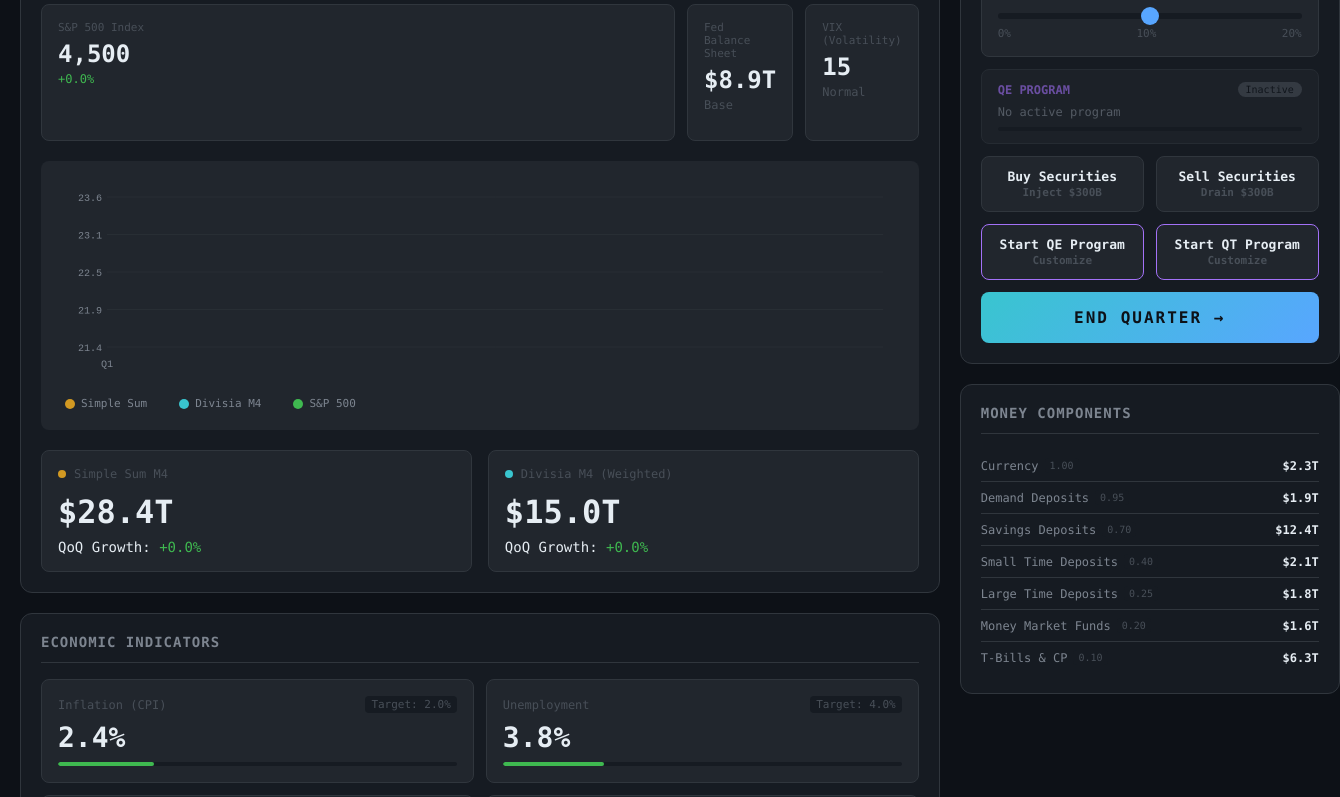
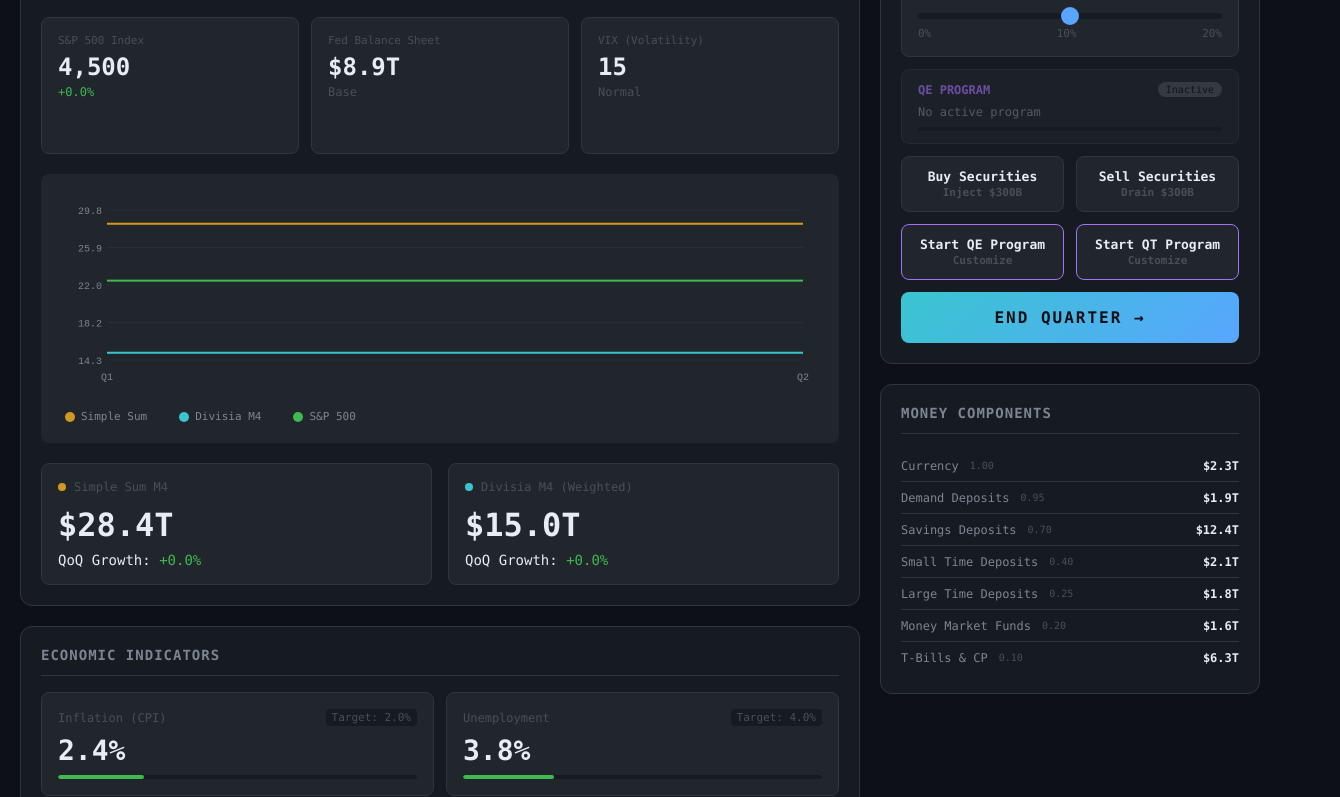
Before and after one commit to byStayo/abacus-website, a plain HTML site: page games/liquidity.html in a window 1280 px wide. Both pictures are taken after a click on the button "BEGIN YOUR TERM". Shown: the part 333-1130 px from the top of the page, 1340 px wide, since content can reach past the window. Drawn offline with Linux system fonts and the light colour scheme.

Commit message:
Fix chart rendering issues in LIQUIDITY game
- Initialize all history arrays at game start (fixes empty sparklines)
- Add overflow:hidden to chart containers (fixes green line bleeding)
- Add canvas visibility checks before rendering
- Re-render charts after DOM layout settles via requestAnimationFrame
- Clear full canvas dimensions on render

Co-Authored-By: Claude Opus 4.5 <noreply@anthropic.com>

```diff
--- a/games/liquidity.html
+++ b/games/liquidity.html
@@ -425,6 +425,7 @@
             text-align: center;
             position: relative;
             overflow: hidden;
+            contain: content;
         }
 
         .aggregate-card::before {
@@ -461,6 +462,7 @@
         .sparkline-container {
             height: 30px;
             margin-top: 4px;
+            overflow: hidden;
         }
 
         .sparkline-container canvas {
@@ -485,6 +487,7 @@
             border: 1px solid var(--border);
             border-radius: 8px;
             padding: 16px;
+            overflow: hidden;
         }
 
         .market-label {
@@ -506,6 +509,7 @@
         .market-sparkline {
             height: 30px;
             margin-top: 8px;
+            overflow: hidden;
         }
 
         /* Chart Panel */
@@ -518,6 +522,7 @@
             border-radius: 8px;
             padding: 16px;
             position: relative;
+            overflow: hidden;
         }
 
         .chart-canvas {
@@ -570,6 +575,7 @@
             border: 1px solid var(--border);
             border-radius: 8px;
             padding: 16px;
+            overflow: hidden;
         }
 
         .comparison-title {
@@ -2021,6 +2027,10 @@
 
             const ctx = canvas.getContext('2d');
             const rect = canvas.getBoundingClientRect();
+
+            // Skip if canvas is not visible yet
+            if (rect.width === 0 || rect.height === 0) return;
+
             canvas.width = rect.width * 2;
             canvas.height = rect.height * 2;
             ctx.scale(2, 2);
@@ -2034,7 +2044,7 @@
             const max = Math.max(...displayData) * 1.02;
             const range = max - min || 1;
 
-            ctx.clearRect(0, 0, width, height);
+            ctx.clearRect(0, 0, canvas.width, canvas.height);
             ctx.beginPath();
             ctx.strokeStyle = color;
             ctx.lineWidth = 1.5;
@@ -2055,6 +2065,10 @@
 
             const ctx = canvas.getContext('2d');
             const rect = canvas.getBoundingClientRect();
+
+            // Skip if canvas is not visible yet
+            if (rect.width === 0 || rect.height === 0) return;
+
             canvas.width = rect.width * 2;
             canvas.height = rect.height * 2;
             ctx.scale(2, 2);
@@ -2063,7 +2077,7 @@
             const height = rect.height;
             const padding = { top: 20, right: 20, bottom: 30, left: 50 };
 
-            ctx.clearRect(0, 0, width, height);
+            ctx.clearRect(0, 0, canvas.width, canvas.height);
 
             // Get data
             const datasets = [];
@@ -2775,12 +2789,42 @@
             state.prevSimpleSum = calculateSimpleSum();
             state.prevDivisia = calculateDivisia();
 
-            // Initialize history
-            state.history.stock.push(state.stockMarket.index);
+            // Initialize history with starting values (need 2+ points for sparklines)
+            const m1Init = calculateM1();
+            const m2Init = calculateM2();
+            const m3Init = calculateM3();
+            const m4Init = calculateM4();
+            const simpleSumInit = calculateSimpleSum();
+            const divisiaInit = calculateDivisia();
+
+            // Push initial values twice to have starting baseline
+            state.history.m1.push(m1Init, m1Init);
+            state.history.m2.push(m2Init, m2Init);
+            state.history.m3.push(m3Init, m3Init);
+            state.history.m4.push(m4Init, m4Init);
+            state.history.simpleSum.push(simpleSumInit, simpleSumInit);
+            state.history.divisia.push(divisiaInit, divisiaInit);
+            state.history.inflation.push(state.inflation, state.inflation);
+            state.history.unemployment.push(state.unemployment, state.unemployment);
+            state.history.gdp.push(state.gdpGrowth, state.gdpGrowth);
+            state.history.stability.push(state.financialStability, state.financialStability);
+            state.history.fedFunds.push(state.fedFundsRate, state.fedFundsRate);
+            state.history.stock.push(state.stockMarket.index, state.stockMarket.index);
+            state.history.balanceSheet.push(state.balanceSheet, state.balanceSheet);
 
             updateDisplay();
             updateRateDisplay();
             updateReserveDisplay();
+
+            // Re-render charts after DOM layout settles
+            requestAnimationFrame(() => {
+                renderMainChart();
+                renderSparkline('sparkline-m1', state.history.m1, '#3fb950');
+                renderSparkline('sparkline-m2', state.history.m2, '#58a6ff');
+                renderSparkline('sparkline-m3', state.history.m3, '#a371f7');
+                renderSparkline('sparkline-m4', state.history.m4, '#39c5cf');
+                renderSparkline('sparkline-stock', state.history.stock, '#3fb950');
+            });
         }
 
         function endTurn() {
```
